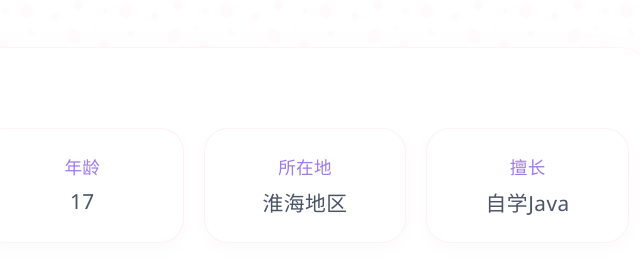
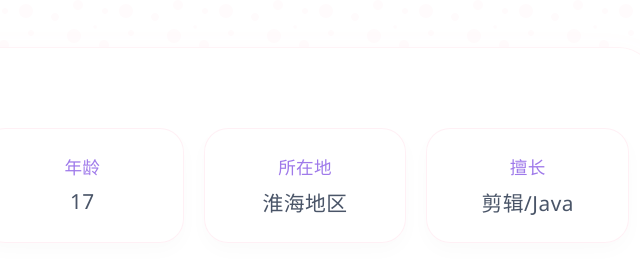
Before and after one commit to FurryXinkong/FurryXinkong.github.io, a plain HTML site: page index.html in a window 1280 px wide. Shown: the top 260 px of the page, 485-1125 px from the left. Drawn offline with Linux system fonts and the light colour scheme.

Commit message:
Update index.html

```diff
--- a/index.html
+++ b/index.html
@@ -739,7 +739,7 @@
                     </div>
                     <div class="info-card">
                         <div class="info-card-title">擅长</div>
-                        <div class="info-card-value">自学Java</div>
+                        <div class="info-card-value">剪辑/Java</div>
                     </div>
                     <div class="info-card">
                         <div class="info-card-title">Minecraft</div>
```
